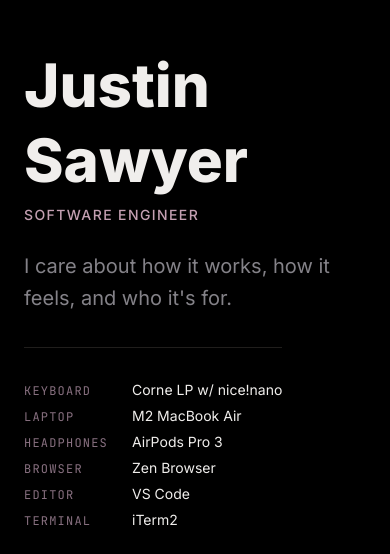
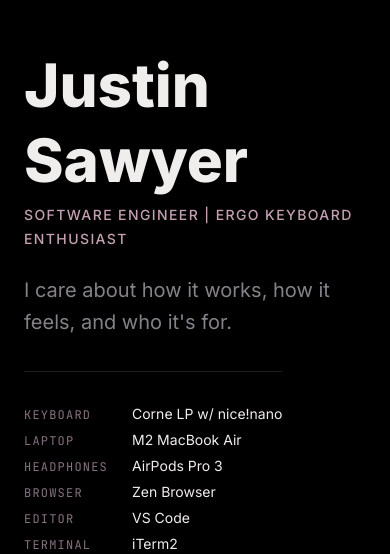
Before and after one commit to jussaw/jussaw-app, a Next.js app in the folder web/: page / in a window 390 px wide. Shown: the part 290-844 px from the top of the page. Built offline with nearby package versions, Linux system fonts and the light colour scheme.

Commit message:
feat: add staggered scroll-reveal animations to hero, skills, and hobbies
Individual elements within each section now animate in sequence rather
than all at once. Uses a CSS cascade approach (.reveal-stagger) driven
by the existing IntersectionObserver system — no new JS observers needed.

```diff
--- a/web/src/app/globals.css
+++ b/web/src/app/globals.css
@@ -47,10 +47,28 @@ body {
   transform: translateY(0);
 }
 
+/* Staggered child reveals — triggered when parent .reveal becomes .visible */
+.reveal-stagger {
+  opacity: 0;
+  transform: translateY(16px);
+  transition: opacity 0.45s ease, transform 0.45s ease;
+  transition-delay: var(--stagger-delay, 0ms);
+}
+
+.reveal.visible .reveal-stagger {
+  opacity: 1;
+  transform: translateY(0);
+}
+
 @media (prefers-reduced-motion: reduce) {
   .reveal {
     opacity: 1;
     transform: none;
     transition: none;
   }
+  .reveal-stagger {
+    opacity: 1;
+    transform: none;
+    transition: none;
+  }
 }
--- a/web/src/components/sections/Hero.tsx
+++ b/web/src/components/sections/Hero.tsx
@@ -35,38 +35,39 @@ export default function Hero({ id, layout = "centered", headingStyle = "serif-el
       <div
         ref={ref}
         className="reveal"
-        style={{ transitionDelay: '150ms' }}
       >
         <h1
-          className="text-6xl md:text-7xl mb-1 leading-tight"
+          className="reveal-stagger text-6xl md:text-7xl mb-1 leading-tight"
           style={{
             fontFamily: headingFont,
             fontWeight: headingWeight,
             color: "var(--color-text-primary)",
+            ['--stagger-delay' as string]: '0ms',
           }}
         >
           {person.name}
         </h1>
         <div className="mb-6">
           <span
-            className="text-sm font-medium uppercase tracking-widest"
+            className="reveal-stagger text-sm font-medium uppercase tracking-widest"
             style={{
               color: "var(--color-accent)",
+              ['--stagger-delay' as string]: '100ms',
             }}
           >
             {person.title}
           </span>
         </div>
         <p
-          className={`text-xl leading-relaxed max-w-2xl ${isCenter ? "mx-auto" : ""}`}
-          style={{ color: "var(--color-text-secondary)" }}
+          className={`reveal-stagger text-xl leading-relaxed max-w-2xl ${isCenter ? "mx-auto" : ""}`}
+          style={{ color: "var(--color-text-secondary)", ['--stagger-delay' as string]: '200ms' }}
         >
           {person.tagline}
         </p>
         {kit.length > 0 && (
           <div
-            className="mt-8 pt-8 border-t inline-block"
-            style={{ borderColor: "var(--color-border)" }}
+            className="reveal-stagger mt-8 pt-8 border-t inline-block"
+            style={{ borderColor: "var(--color-border)", ['--stagger-delay' as string]: '340ms' }}
           >
             <dl className="flex flex-col gap-1.5">
               {kit.map((item) => (
--- a/web/src/components/sections/Hobbies.tsx
+++ b/web/src/components/sections/Hobbies.tsx
@@ -12,30 +12,32 @@ export default function Hobbies() {
   return (
     <SectionWrapper id="hobbies" className="mb-36">
       <h2
-        className="text-3xl font-semibold mb-4"
+        className="reveal-stagger text-3xl font-semibold mb-4"
         style={{
           fontFamily: "var(--heading-font, var(--font-sans))",
           color: "var(--color-text-primary)",
+          ['--stagger-delay' as string]: '0ms',
         }}
       >
         Outside of Work
       </h2>
       <p
-        className="text-base mb-8"
-        style={{ color: "var(--color-text-secondary)" }}
+        className="reveal-stagger text-base mb-8"
+        style={{ color: "var(--color-text-secondary)", ['--stagger-delay' as string]: '100ms' }}
       >
         A few things that keep me grounded when I&apos;m not writing code.
       </p>
       <div className="flex flex-wrap gap-3">
-        {hobbies.map((h) => {
+        {hobbies.map((h, i) => {
           const Icon = hobbyIcons[h.icon];
           return (
             <div
               key={h.label}
-              className="flex items-center gap-2.5 px-4 py-2.5 rounded-[var(--card-radius,0.75rem)] border"
+              className="reveal-stagger flex items-center gap-2.5 px-4 py-2.5 rounded-[var(--card-radius,0.75rem)] border"
               style={{
                 background: "var(--color-surface)",
                 borderColor: "var(--color-border)",
+                ['--stagger-delay' as string]: `${200 + i * 70}ms`,
               }}
             >
               {Icon && <Icon size={18} style={{ color: "var(--color-accent)" }} />}
--- a/web/src/components/sections/Skills.tsx
+++ b/web/src/components/sections/Skills.tsx
@@ -21,21 +21,26 @@ export default function Skills({ displayMode = "grid" }: SkillsProps) {
   return (
     <SectionWrapper id="skills">
       <h2
-        className="text-3xl font-semibold mb-10"
+        className="reveal-stagger text-3xl font-semibold mb-10"
         style={{
           fontFamily: "var(--heading-font, var(--font-sans))",
           color: "var(--color-text-primary)",
+          ['--stagger-delay' as string]: '0ms',
         }}
       >
         Skills
       </h2>
       {displayMode === "grouped" ? (
         <div className="space-y-6">
-          {categories.map((cat) => {
+          {categories.map((cat, i) => {
             const catSkills = skills.filter((s) => s.category === cat);
             if (!catSkills.length) return null;
             return (
-              <div key={cat}>
+              <div
+                key={cat}
+                className="reveal-stagger"
+                style={{ ['--stagger-delay' as string]: `${100 + i * 120}ms` }}
+              >
                 <p className="text-xs uppercase tracking-widest mb-3" style={{ color: "var(--color-accent-3, var(--color-accent-2, var(--color-text-secondary)))" }}>
                   {categoryLabels[cat]}
                 </p>
@@ -49,7 +54,10 @@ export default function Skills({ displayMode = "grid" }: SkillsProps) {
           })}
         </div>
       ) : (
-        <div className="flex flex-wrap gap-2.5">
+        <div
+          className="reveal-stagger flex flex-wrap gap-2.5"
+          style={{ ['--stagger-delay' as string]: '100ms' }}
+        >
           {skills.map((s) => (
             <SkillBadge key={s.name} skill={s} />
           ))}
--- a/web/src/data/content.ts
+++ b/web/src/data/content.ts
@@ -40,13 +40,21 @@ export interface SiteContent {
 export const siteContent: SiteContent = {
   person: {
     name: "Justin Sawyer",
-    title: "Software Engineer",
+    title: "Software Engineer | Ergo Keyboard Enthusiast",
     tagline: "I care about how it works, how it feels, and who it's for.",
     email: "jtsaw36@gmail.com",
     github: "https://github.com/jussaw",
     linkedin: "https://linkedin.com/in/jussaw",
     hostingNote: "Hosted with ❤️ on my Raspberry Pi",
   },
+  kit: [
+    { label: "keyboard", value: "Corne LP w/ nice!nano" },
+    { label: "laptop", value: "M2 MacBook Air" },
+    { label: "headphones", value: "AirPods Pro 3" },
+    { label: "browser", value: "Zen Browser" },
+    { label: "editor", value: "VS Code" },
+    { label: "terminal", value: "iTerm2" },
+  ],
   skills: [
     { name: "React", category: "frontend" },
     { name: "Next.js", category: "frontend" },
@@ -127,12 +135,4 @@ export const siteContent: SiteContent = {
     { label: "Hiking", icon: "Footprints" },
     { label: "Snowboarding", icon: "MountainSnow" },
   ],
-  kit: [
-    { label: "keyboard", value: "Corne LP w/ nice!nano" },
-    { label: "laptop", value: "M2 MacBook Air" },
-    { label: "headphones", value: "AirPods Pro 3" },
-    { label: "browser", value: "Zen Browser" },
-    { label: "editor", value: "VS Code" },
-    { label: "terminal", value: "iTerm2" },
-  ],
 };
```
